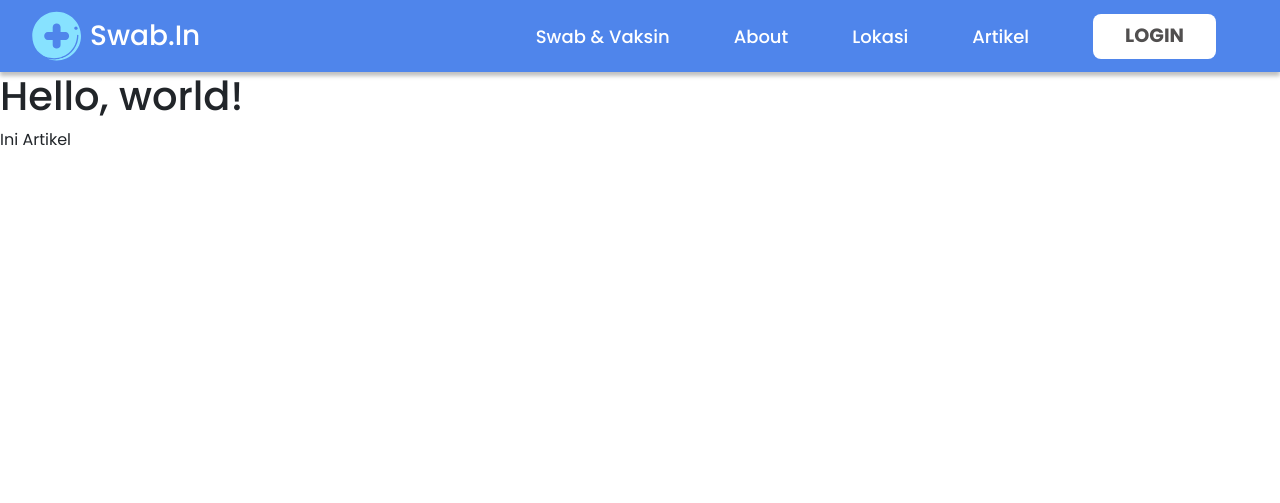
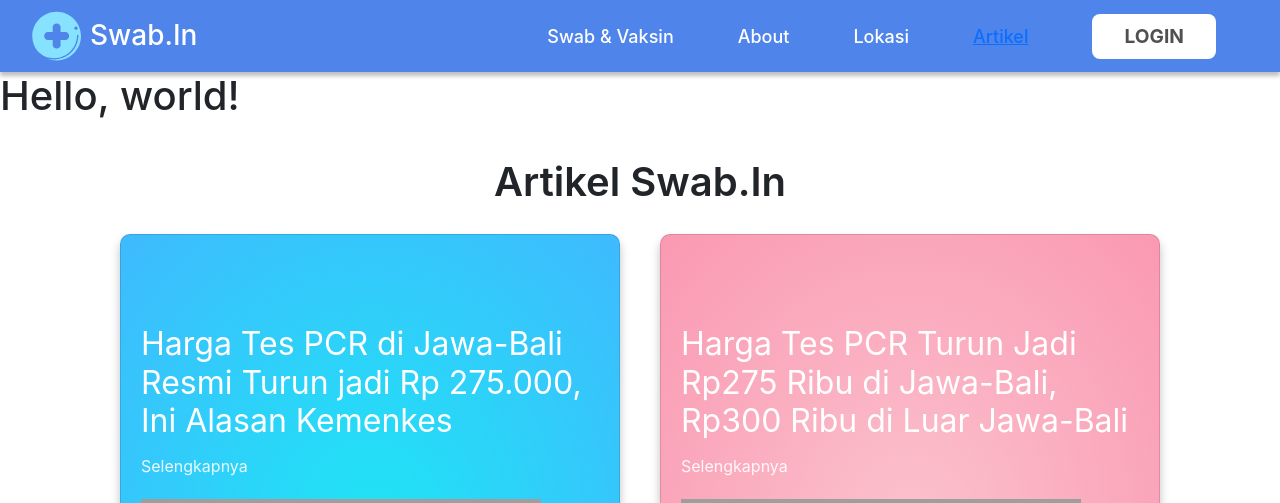
Before and after one commit to Swab-In/swab.in, a Django app: template artikel/templates/index.html in a window 1280 px wide. Shown: the top 503 px of the page. Before the commit the page ends 146 px from the top, so only its background shows below. Run offline with Django 3.2, Linux system fonts and the light colour scheme; the template is opened without the code that fills it, so the values that code supplies are empty; grey boxes are pictures that could not be loaded.

Commit message:
Nambahin page artikel

```diff
--- /dev/null
+++ b/artikel/static/index.css
@@ -0,0 +1,138 @@
+* {
+    margin: 0;
+    padding: 0;
+    box-sizing: border-box;
+  }
+
+  body {
+    font-family: -apple-system, BlinkMacSystemFont, "Segoe UI", Roboto, Helvetica,
+      Arial, sans-serif, "Apple Color Emoji", "Segoe UI Emoji", "Segoe UI Symbol";
+  }
+
+  .main-container {
+    padding: 30px;
+  }
+
+  /* HEADING */
+
+  .heading {
+    text-align: center;
+  }
+
+  .heading__title {
+    font-weight: 600;
+  }
+
+  .heading__credits {
+    margin: 10px 0px;
+    color: #888888;
+    font-size: 25px;
+    transition: all 0.5s;
+  }
+
+  .heading__link {
+    text-decoration: none;
+  }
+
+  .heading__credits .heading__link {
+    color: inherit;
+  }
+
+  /* CARDS */
+
+  .cards {
+    display: flex;
+    flex-wrap: wrap;
+    justify-content: space-between;
+  }
+
+  .card {
+    margin: 20px;
+    padding: 20px;
+    width: 500px;
+    min-height: 200px;
+    display: grid;
+    grid-template-rows: 20px 50px 1fr 50px;
+    border-radius: 10px;
+    box-shadow: 0px 6px 10px rgba(0, 0, 0, 0.25);
+    transition: all 0.2s;
+  }
+
+  .card:hover {
+    box-shadow: 0px 6px 10px rgba(0, 0, 0, 0.4);
+    transform: scale(1.01);
+  }
+
+  .card__link,
+  .card__exit,
+  .card__icon {
+    position: relative;
+    text-decoration: none;
+    color: rgba(255, 255, 255, 0.9);
+  }
+
+  .card__link::after {
+    position: absolute;
+    top: 25px;
+    left: 0;
+    content: "";
+    width: 0%;
+    height: 3px;
+    background-color: rgba(255, 255, 255, 0.6);
+    transition: all 0.5s;
+  }
+
+  .card__link:hover::after {
+    width: 100%;
+  }
+
+  .card__exit {
+    grid-row: 1/2;
+    justify-self: end;
+  }
+
+  .card__icon {
+    grid-row: 2/3;
+    font-size: 30px;
+  }
+
+  .card__title {
+    grid-row: 3/4;
+    font-weight: 400;
+    color: #ffffff;
+  }
+
+  .card__apply {
+    grid-row: 4/5;
+    align-self: center;
+  }
+
+  /* CARD BACKGROUNDS */
+
+  .card-1 {
+    background: radial-gradient(#1fe4f5, #3fbafe);
+  }
+
+  .card-2 {
+    background: radial-gradient(#fbc1cc, #fa99b2);
+  }
+
+  .card-3 {
+    background: radial-gradient(#76b2fe, #b69efe);
+  }
+
+  .card-4 {
+    background: radial-gradient(#60efbc, #58d5c9);
+  }
+
+  .card-5 {
+    background: radial-gradient(#f588d8, #c0a3e5);
+  }
+
+  /* RESPONSIVE */
+
+  @media (max-width: 1600px) {
+    .cards {
+      justify-content: center;
+    }
+  }
--- a/artikel/templates/index.html
+++ b/artikel/templates/index.html
@@ -5,7 +5,73 @@
 Artikel
 {% endblock title %}
 {% block content %}
-<div>
-    Ini Artikel
-</div>
+<link rel="stylesheet" href="{% static 'index.css' %}">
+
+<!--
+
+GRADIENT BANNER DESIGN BY SIMON LURWER ON DRIBBBLE:
+https://dribbble.com/shots/14101951-Banners
+
+-->
+<div class="main-container">
+    <div class="heading">
+      <h1 class="heading__title">Artikel Swab.In</h1>
+    </div>
+    <div class="cards">
+      <div class="card card-1">
+        <div class="card__icon"><i class="fas fa-bolt"></i></div>
+        <p class="card__exit"><i class="fas fa-times"></i></p>
+        <img src="https://statik.tempo.co/data/2021/10/25/id_1061161/1061161_720.jpg" class="img-fluid" alt="Responsive image">
+        <h2 class="card__title">Harga Tes PCR di Jawa-Bali Resmi Turun jadi Rp 275.000, Ini Alasan Kemenkes</h2>
+        <p class="card__apply">
+          <a class="card__link" href="#">Selengkapnya <i class="fas fa-arrow-right"></i></a>
+        </p>
+      </div>
+      <div class="card card-2">
+        <div class="card__icon"><i class="fas fa-bolt"></i></div>
+        <p class="card__exit"><i class="fas fa-times"></i></p>
+        <img src="https://statik.tempo.co/data/2021/10/25/id_1061162/1061162_720.jpg" class="img-fluid" alt="Responsive image">
+        <h2 class="card__title">Harga Tes PCR Turun Jadi Rp275 Ribu di Jawa-Bali, Rp300 Ribu di Luar Jawa-Bali</h2>
+        <p class="card__apply">
+          <a class="card__link" href="#">Selengkapnya <i class="fas fa-arrow-right"></i></a>
+        </p>
+      </div>
+      <div class="card card-3">
+        <div class="card__icon"><i class="fas fa-bolt"></i></div>
+        <p class="card__exit"><i class="fas fa-times"></i></p>
+        <img src="https://statik.tempo.co/data/2021/09/02/id_1047678/1047678_720.jpg" class="img-fluid" alt="Responsive image">
+        <h2 class="card__title">Update Corona Jakarta, Ditemukan 105 Kasus Covid-19 Baru</h2>
+        <p class="card__apply">
+          <a class="card__link" href="#">Selengkapnya <i class="fas fa-arrow-right"></i></a>
+        </p>
+      </div>
+      <div class="card card-4">
+        <div class="card__icon"><i class="fas fa-bolt"></i></div>
+        <p class="card__exit"><i class="fas fa-times"></i></p>
+        <img src="https://statik.tempo.co/data/2021/01/01/id_991408/991408_720.jpg" class="img-fluid" alt="Responsive image">
+        <h2 class="card__title">Cegah Masuknya Varian AY.4.2, Satgas Covid-19 Maksimalkan Strategi Karantina</h2>
+        <p class="card__apply">
+          <a class="card__link" href="#">Selengkapnya<i class="fas fa-arrow-right"></i></a>
+        </p>
+      </div>
+      <div class="card card-5">
+        <div class="card__icon"><i class="fas fa-bolt"></i></div>
+        <p class="card__exit"><i class="fas fa-times"></i></p>
+        <img src="https://statik.tempo.co/data/2021/09/02/id_1047711/1047711_720.jpg" class="img-fluid" alt="Responsive image">
+        <h2 class="card__title">Indonesia Kedatangan 684.400 Dosis Vaksin Jadi AstraZeneca dari Selandia Baru</h2>
+        <p class="card__apply">
+          <a class="card__link" href="#">Selengkapnya <i class="fas fa-arrow-right"></i></a>
+        </p>
+      </div>
+      <div class="card card-1">
+        <div class="card__icon"><i class="fas fa-bolt"></i></div>
+        <p class="card__exit"><i class="fas fa-times"></i></p>
+        <img src="https://statik.tempo.co/data/2021/08/06/id_1040596/1040596_720.jpg" class="img-fluid" alt="Responsive image">
+        <h2 class="card__title">Epidemiolog: Pelonggaran PPKM Level 2 Jakarta Harus Tetap Terukur</h2>
+        <p class="card__apply">
+          <a class="card__link" href="#">Selengkapnya <i class="fas fa-arrow-right"></i></a>
+        </p>
+      </div>
+    </div>
+  </div>
 {% endblock content %}
--- a/artikel/urls.py
+++ b/artikel/urls.py
@@ -3,4 +3,5 @@ from .views import *
 
 urlpatterns = [
     path('', index, name='index'),
+    path('artikel/', index, name='index'),
 ]
--- a/project_pbp/urls.py
+++ b/project_pbp/urls.py
@@ -21,5 +21,5 @@ import artikel.urls as artikel
 urlpatterns = [
     path('admin/', admin.site.urls),
     path('', include(swabIn)),
-    path('artikel', include(artikel))
+    path('', include(artikel)),
 ]
--- a/templates/navbar.html
+++ b/templates/navbar.html
@@ -17,7 +17,7 @@
                 Lokasi
             </div>
             <div class="opt">
-                Artikel
+                <a href="artikel/"> Artikel </a>
             </div>
             <div class="login-btn">
                 LOGIN
```
Also changed, not shown: artikel/templates/artikel_1.html (added, +11 -0 lines), artikel/static/arikel_1.css (added), artikel/static/artikel_2.css (added), artikel/static/artikel_3.css (added), artikel/static/artikel_4.css (added), artikel/static/artikel_5.css (added), artikel/static/artikel_6.css (added), artikel/templates/artikel_2.html (added), artikel/templates/artikel_3.html (added), artikel/templates/artikel_4.html (added), artikel/templates/artikel_5.html (added), artikel/templates/artikel_6.html (added).
